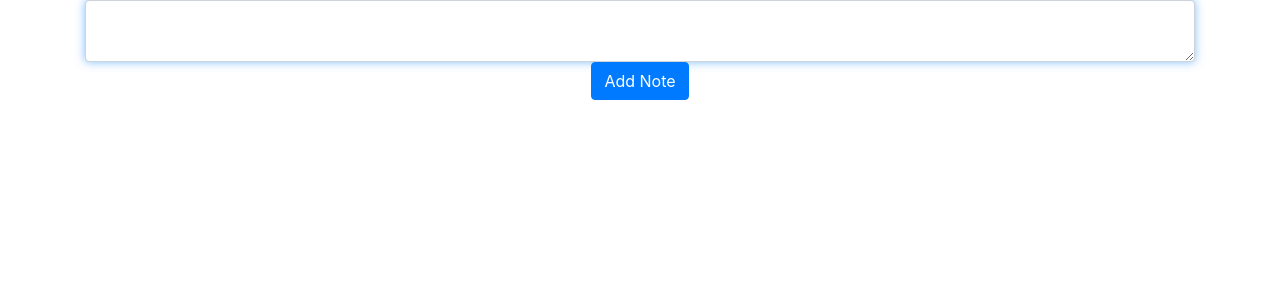
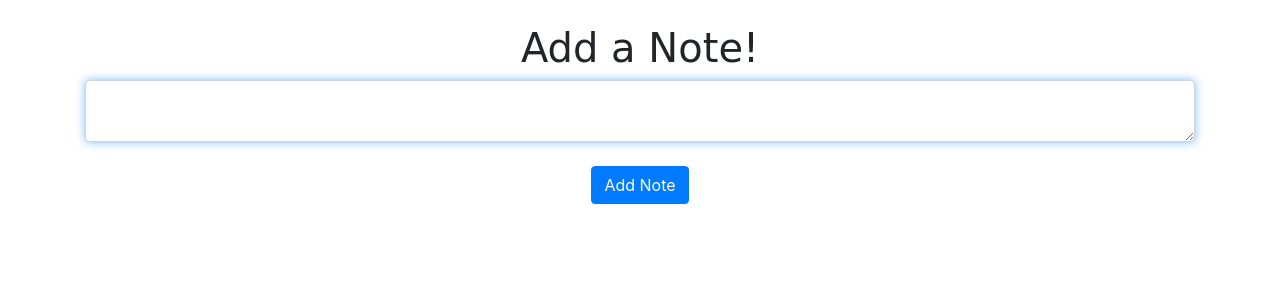
Before and after one commit to Tejas-Thind/Notes-App, a Flask app: page / in a window 1280 px wide. Shown: the part 80-380 px from the top of the page. Run offline with Flask 3, Linux system fonts and the light colour scheme; a user stored in the database is signed in; data that the repository does not hold is empty; some libraries are stand-ins or nearby versions.

Commit message:
made the home page

```diff
--- a/Flask Web App/website/templates/home.html
+++ b/Flask Web App/website/templates/home.html
@@ -1,8 +1,16 @@
 {% extends "base.html" %} {% block title %}Home{% endblock %}
 
 {% block content %}
-<form metho="POST">
+<br>
+<h1 align="center" class="display-6" style="font-family:Comic Sans MS">Add a Note!</h1>
+<ul class="list-group list-group-flush" id="notes">
+    {% for note in user.notes %}
+    <li class="list-group-item">{{ note.data }}</li>
+    {% endfor %}
+</ul>
+<form method="POST">
     <textarea name="note" id="note" class="form-control form-control-glow"></textarea>
+    <br>
     <div align="center">
         <button type="submit" class="btn btn-primary">Add Note</button>
     </div>
```
